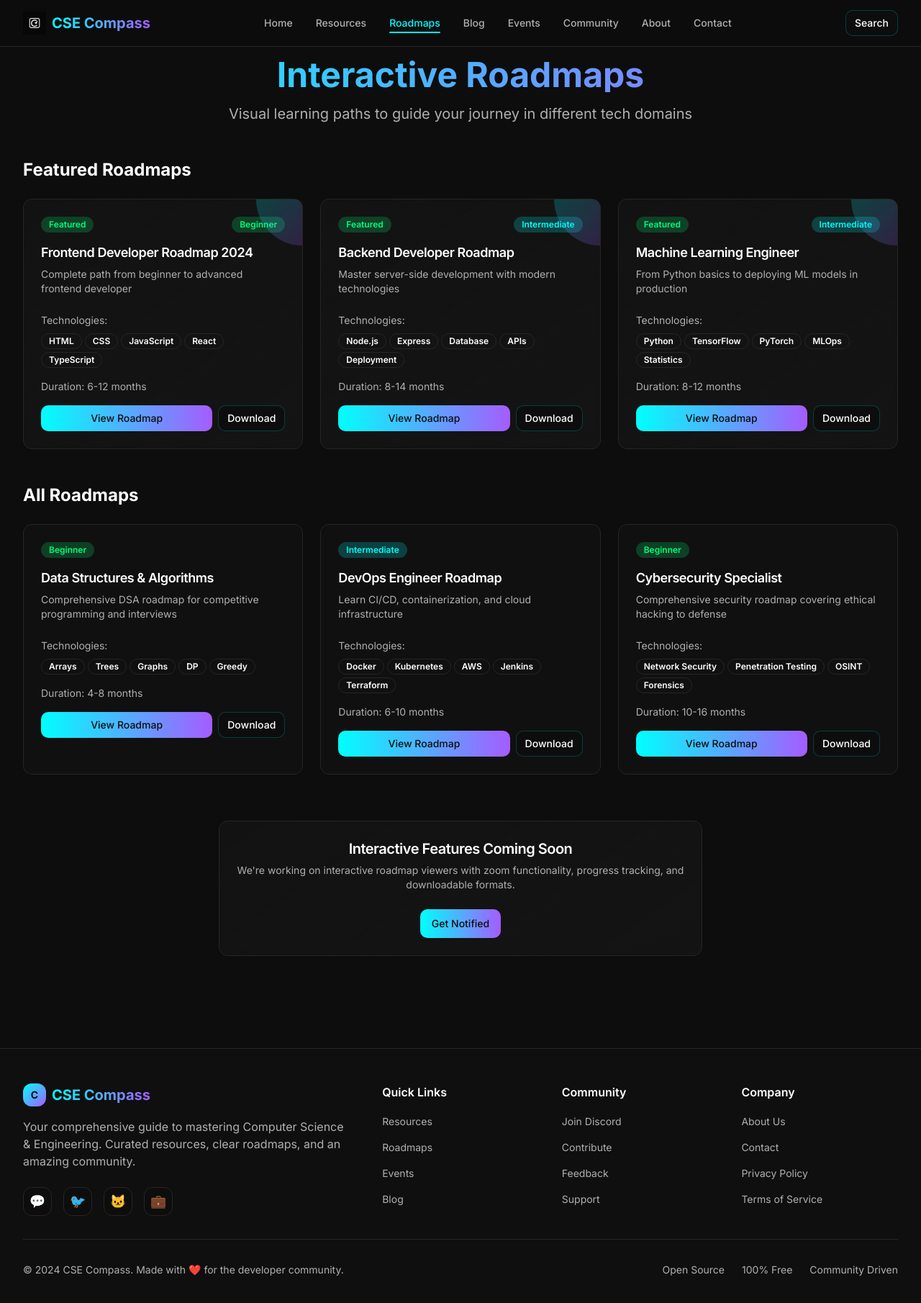
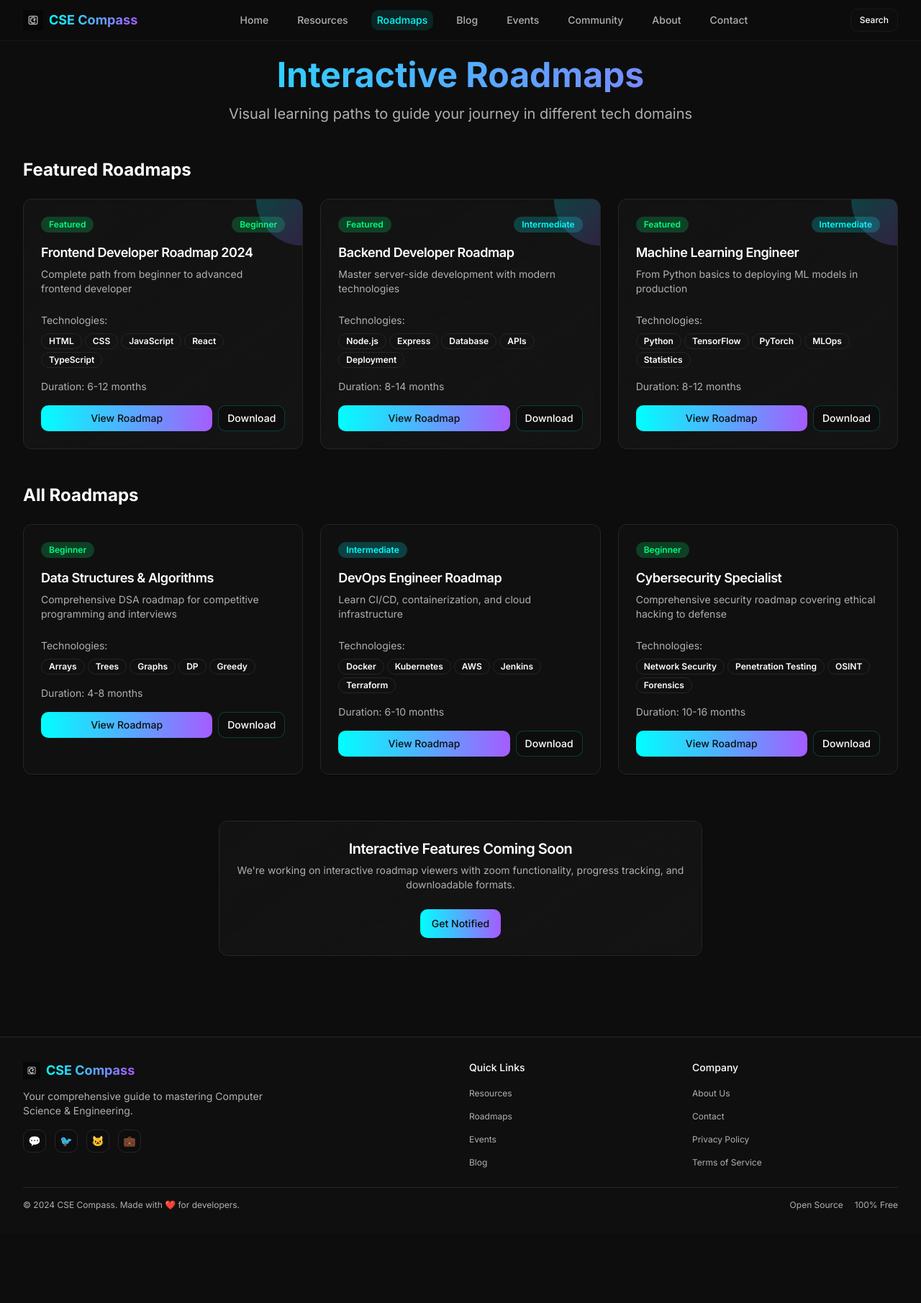
Before and after one commit to drake-forum/csecompass, a React (Vite) app: page /roadmaps in a window 1280 px wide. Shown: the top 1810 px of the page at 72% size. After the commit the page ends 1714 px from the top, so only its background shows below. Built offline with nearby package versions, Linux system fonts and the light colour scheme.

Commit message:
Refactor: Improve footer and navbar design
Shorten the footer and improve the visual appearance of the navigation bar.

```diff
--- a/src/components/Footer.tsx
+++ b/src/components/Footer.tsx
@@ -30,46 +30,47 @@ const socialLinks = [
 
 export function Footer() {
   return (
-    <footer className="bg-card/30 border-t border-border mt-20">
-      <div className="max-w-7xl mx-auto px-4 sm:px-6 lg:px-8 py-12">
-        <div className="grid grid-cols-1 md:grid-cols-2 lg:grid-cols-5 gap-8">
+    <footer className="bg-card/30 border-t border-border mt-16">
+      <div className="max-w-7xl mx-auto px-4 sm:px-6 lg:px-8 py-8">
+        <div className="grid grid-cols-1 md:grid-cols-4 gap-6">
           {/* Brand */}
-          <div className="lg:col-span-2">
-            <Link to="/" className="flex items-center space-x-2 mb-4">
-              <div className="w-8 h-8 bg-gradient-to-br from-primary to-accent-purple rounded-lg flex items-center justify-center">
-                <span className="text-sm font-bold text-background">C</span>
-              </div>
-              <span className="text-xl font-bold bg-gradient-to-r from-primary to-accent-purple bg-clip-text text-transparent">
+          <div className="md:col-span-2">
+            <Link to="/" className="flex items-center space-x-2 mb-3">
+              <img
+                src="/lovable-uploads/8e1acd5d-6e78-499b-b1aa-150c7554e856.png"
+                alt="CSE Compass Logo"
+                className="w-6 h-6"
+              />
+              <span className="text-lg font-bold bg-gradient-to-r from-primary to-accent-purple bg-clip-text text-transparent">
                 CSE Compass
               </span>
             </Link>
-            <p className="text-muted-foreground mb-6 max-w-md">
-              Your comprehensive guide to mastering Computer Science & Engineering. Curated resources, clear roadmaps, and an amazing community.
+            <p className="text-muted-foreground text-sm mb-4 max-w-sm">
+              Your comprehensive guide to mastering Computer Science & Engineering.
             </p>
-            <div className="flex space-x-4">
+            <div className="flex space-x-3">
               {socialLinks.map((social) => (
                 <a
                   key={social.name}
                   href={social.href}
-                  className="w-10 h-10 bg-background border border-border rounded-lg flex items-center justify-center hover:border-primary/50 transition-colors group"
+                  className="w-8 h-8 bg-background border border-border rounded-md flex items-center justify-center hover:border-primary/50 transition-colors group"
                   title={social.name}
                 >
-                  <span className="text-lg group-hover:scale-110 transition-transform">{social.icon}</span>
+                  <span className="text-sm group-hover:scale-110 transition-transform">{social.icon}</span>
                 </a>
               ))}
             </div>
           </div>
 
-          {/* Links */}
-          {Object.entries(footerLinks).map(([category, links]) => (
-            <div key={category}>
-              <h3 className="font-semibold text-foreground mb-4">{category}</h3>
-              <ul className="space-y-3">
-                {links.map((link) => (
+          {/* Quick Links */}
+          <div>
+            <h3 className="font-medium text-foreground mb-3 text-sm">Quick Links</h3>
+            <ul className="space-y-2">
+              {footerLinks["Quick Links"].map((link) => (
                 <li key={link.label}>
                   <Link
                     to={link.href}
-                      className="text-muted-foreground hover:text-primary transition-colors text-sm"
+                    className="text-muted-foreground hover:text-primary transition-colors text-xs"
                   >
                     {link.label}
                   </Link>
@@ -77,23 +78,32 @@ export function Footer() {
               ))}
             </ul>
           </div>
+
+          {/* Company */}
+          <div>
+            <h3 className="font-medium text-foreground mb-3 text-sm">Company</h3>
+            <ul className="space-y-2">
+              {footerLinks["Company"].map((link) => (
+                <li key={link.label}>
+                  <Link
+                    to={link.href}
+                    className="text-muted-foreground hover:text-primary transition-colors text-xs"
+                  >
+                    {link.label}
+                  </Link>
+                </li>
               ))}
+            </ul>
+          </div>
         </div>
 
-        <div className="border-t border-border mt-8 pt-8 flex flex-col md:flex-row items-center justify-between">
-          <p className="text-muted-foreground text-sm">
-            © 2024 CSE Compass. Made with ❤️ for the developer community.
+        <div className="border-t border-border mt-6 pt-4 flex flex-col sm:flex-row items-center justify-between">
+          <p className="text-muted-foreground text-xs">
+            © 2024 CSE Compass. Made with ❤️ for developers.
           </p>
-          <div className="flex items-center space-x-6 mt-4 md:mt-0">
-            <span className="text-sm text-muted-foreground">
-              Open Source
-            </span>
-            <span className="text-sm text-muted-foreground">
-              100% Free
-            </span>
-            <span className="text-sm text-muted-foreground">
-              Community Driven
-            </span>
+          <div className="flex items-center space-x-4 mt-2 sm:mt-0">
+            <span className="text-xs text-muted-foreground">Open Source</span>
+            <span className="text-xs text-muted-foreground">100% Free</span>
           </div>
         </div>
       </div>
--- a/src/components/Navigation.tsx
+++ b/src/components/Navigation.tsx
@@ -19,45 +19,42 @@ export function Navigation() {
   const location = useLocation();
 
   return (
-    <nav className="fixed top-0 left-0 right-0 z-50 bg-background/80 backdrop-blur-lg border-b border-border">
+    <nav className="fixed top-0 left-0 right-0 z-50 bg-background/90 backdrop-blur-md border-b border-border/50">
       <div className="max-w-7xl mx-auto px-4 sm:px-6 lg:px-8">
-        <div className="flex items-center justify-between h-16">
+        <div className="flex items-center justify-between h-14">
           {/* Logo */}
           <Link to="/" className="flex items-center space-x-2 group">
             <img
               src="/lovable-uploads/8e1acd5d-6e78-499b-b1aa-150c7554e856.png"
               alt="CSE Compass Logo"
-              className="w-8 h-8"
+              className="w-7 h-7"
             />
-            <span className="text-xl font-bold bg-gradient-to-r from-primary to-accent-purple bg-clip-text text-transparent">
+            <span className="text-lg font-bold bg-gradient-to-r from-primary to-accent-purple bg-clip-text text-transparent">
               CSE Compass
             </span>
           </Link>
 
           {/* Desktop Navigation */}
-          <div className="hidden md:flex items-center space-x-8">
+          <div className="hidden md:flex items-center space-x-6">
             {navLinks.map((link) => (
               <Link
                 key={link.href}
                 to={link.href}
                 className={cn(
-                  "text-sm font-medium transition-colors hover:text-primary relative",
+                  "text-sm font-medium transition-colors hover:text-primary relative px-2 py-1 rounded-md",
                   location.pathname === link.href
-                    ? "text-primary"
-                    : "text-muted-foreground"
+                    ? "text-primary bg-primary/10"
+                    : "text-muted-foreground hover:bg-muted/50"
                 )}
               >
                 {link.label}
-                {location.pathname === link.href && (
-                  <div className="absolute -bottom-1 left-0 w-full h-0.5 bg-primary rounded-full" />
-                )}
               </Link>
             ))}
           </div>
 
           {/* Search Button */}
-          <div className="hidden md:flex items-center space-x-4">
-            <Button variant="outline" size="sm" className="border-primary/20 hover:border-primary">
+          <div className="hidden md:flex items-center space-x-3">
+            <Button variant="outline" size="sm" className="h-8 border-border/50 hover:border-primary/50 text-xs">
               Search
             </Button>
           </div>
@@ -66,11 +63,11 @@ export function Navigation() {
           <Button
             variant="ghost"
             size="sm"
-            className="md:hidden"
+            className="md:hidden h-8 w-8 p-0"
             onClick={() => setIsOpen(!isOpen)}
           >
             <svg
-              className="w-5 h-5"
+              className="w-4 h-4"
               fill="none"
               stroke="currentColor"
               viewBox="0 0 24 24"
@@ -96,24 +93,24 @@ export function Navigation() {
 
         {/* Mobile Navigation */}
         {isOpen && (
-          <div className="md:hidden py-4 border-t border-border">
-            <div className="flex flex-col space-y-3">
+          <div className="md:hidden py-3 border-t border-border/50">
+            <div className="flex flex-col space-y-2">
               {navLinks.map((link) => (
                 <Link
                   key={link.href}
                   to={link.href}
                   className={cn(
-                    "text-sm font-medium transition-colors hover:text-primary px-2 py-1",
+                    "text-sm font-medium transition-colors hover:text-primary px-3 py-2 rounded-md",
                     location.pathname === link.href
-                      ? "text-primary bg-primary/10 rounded"
-                      : "text-muted-foreground"
+                      ? "text-primary bg-primary/10"
+                      : "text-muted-foreground hover:bg-muted/50"
                   )}
                   onClick={() => setIsOpen(false)}
                 >
                   {link.label}
                 </Link>
               ))}
-              <Button variant="outline" size="sm" className="mt-4 border-primary/20 hover:border-primary w-fit">
+              <Button variant="outline" size="sm" className="mt-3 mx-3 h-8 border-border/50 hover:border-primary/50 text-xs w-fit">
                 Search
               </Button>
             </div>
```
Lines whose indentation alone changed are shown as unchanged.
